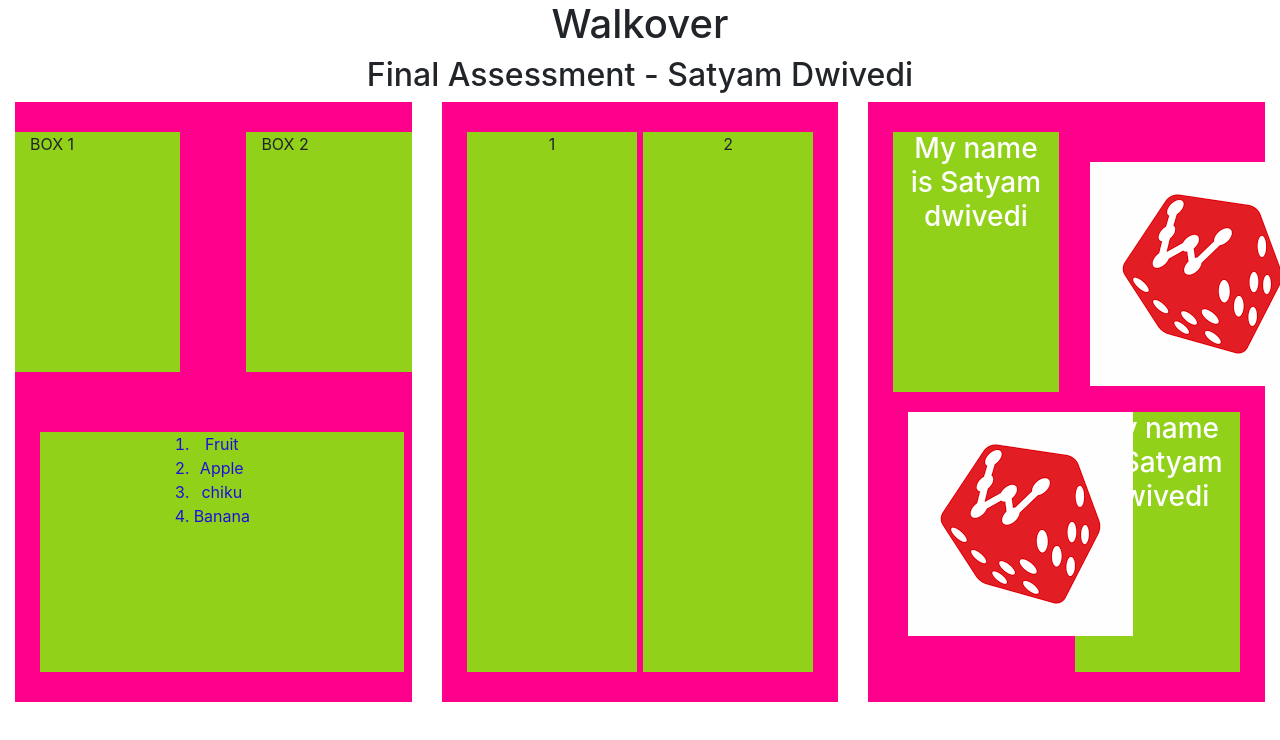
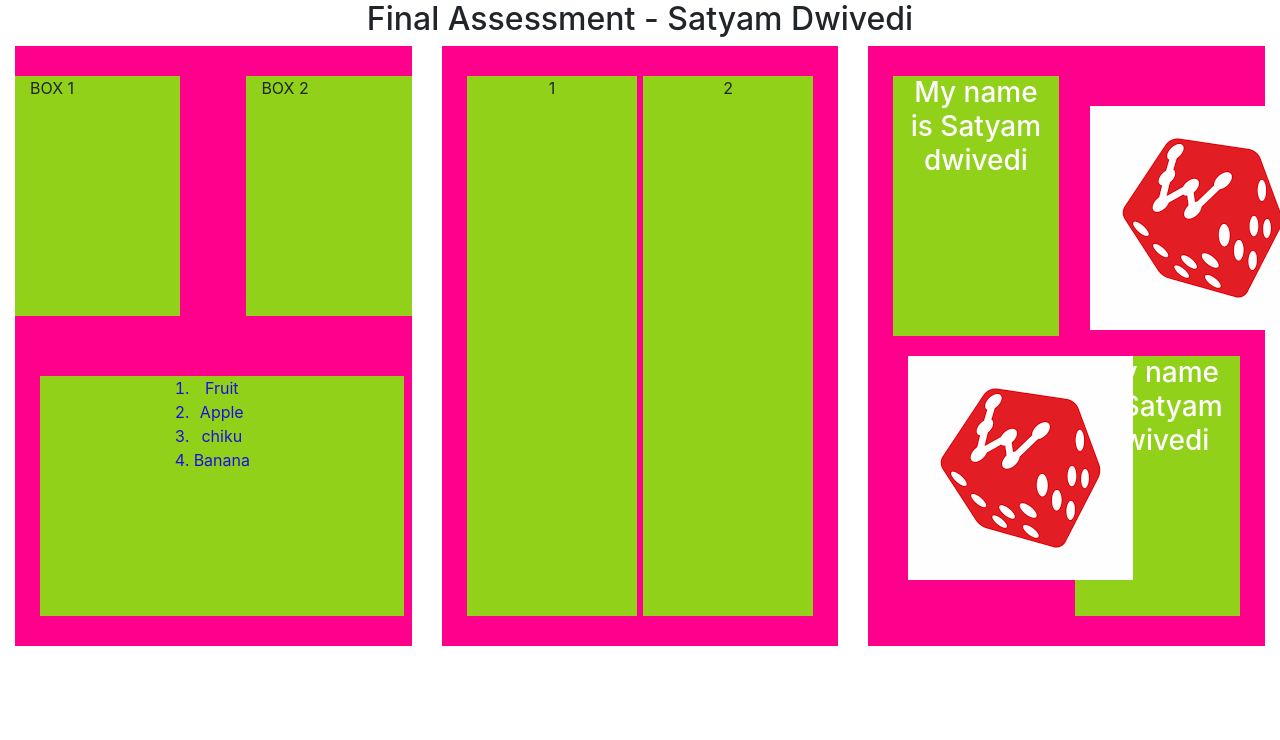
Before and after one commit to SATYAM-tech854/Final-assigment, a plain HTML site: page index.html in a window 1280 px wide. Shown: the top 740 px of the page. Drawn offline with nearby package versions, Linux system fonts and the light colour scheme.

Commit message:
Update index.html

```diff
--- a/index.html
+++ b/index.html
@@ -17,7 +17,7 @@
 <body>
 
     <div class="container text-center">
-        <h1>Walkover</h1>
+
         <h2>Final Assessment - Satyam Dwivedi</h2>
     </div>
     <div class="container-fluid">
```
